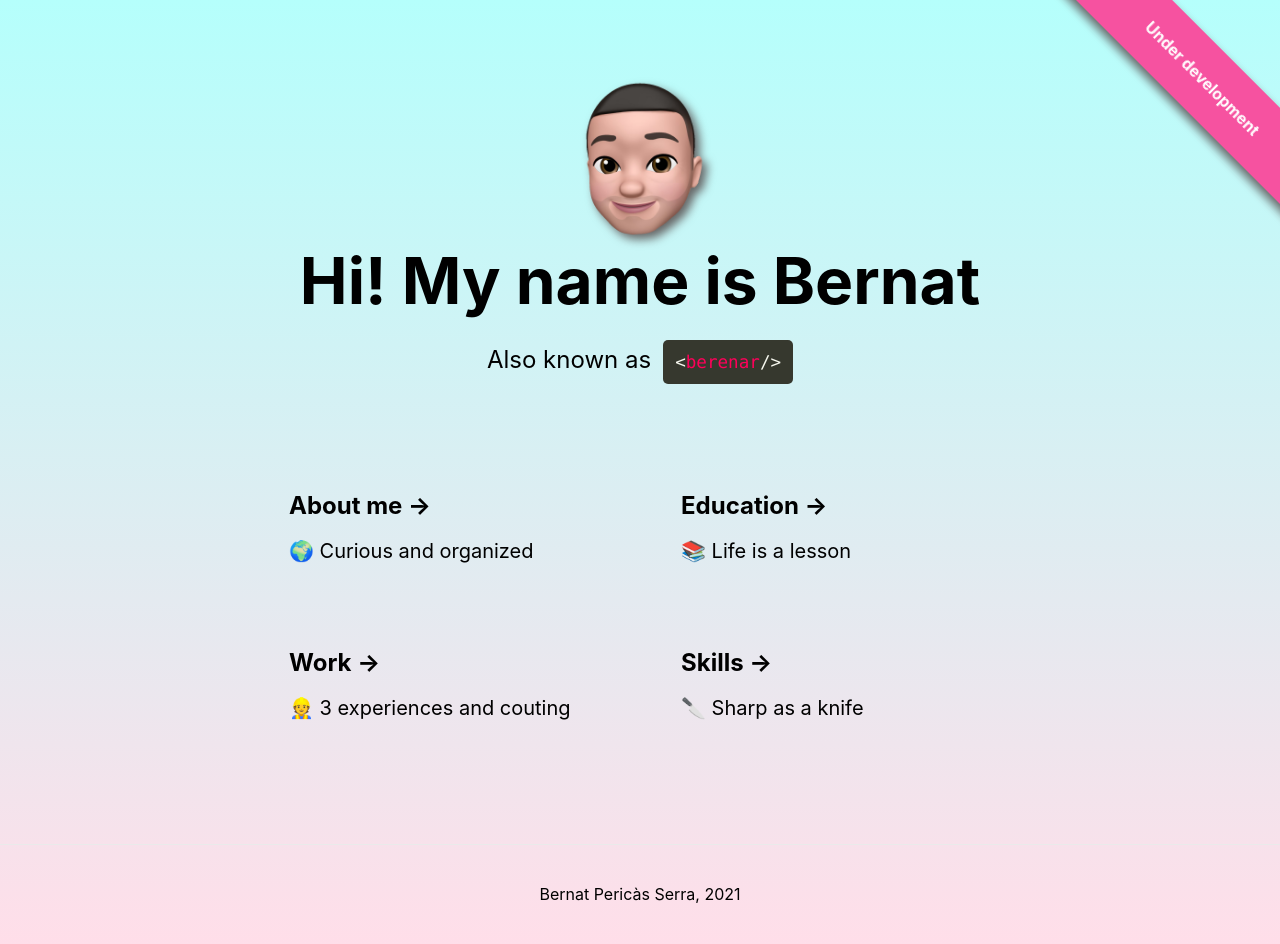
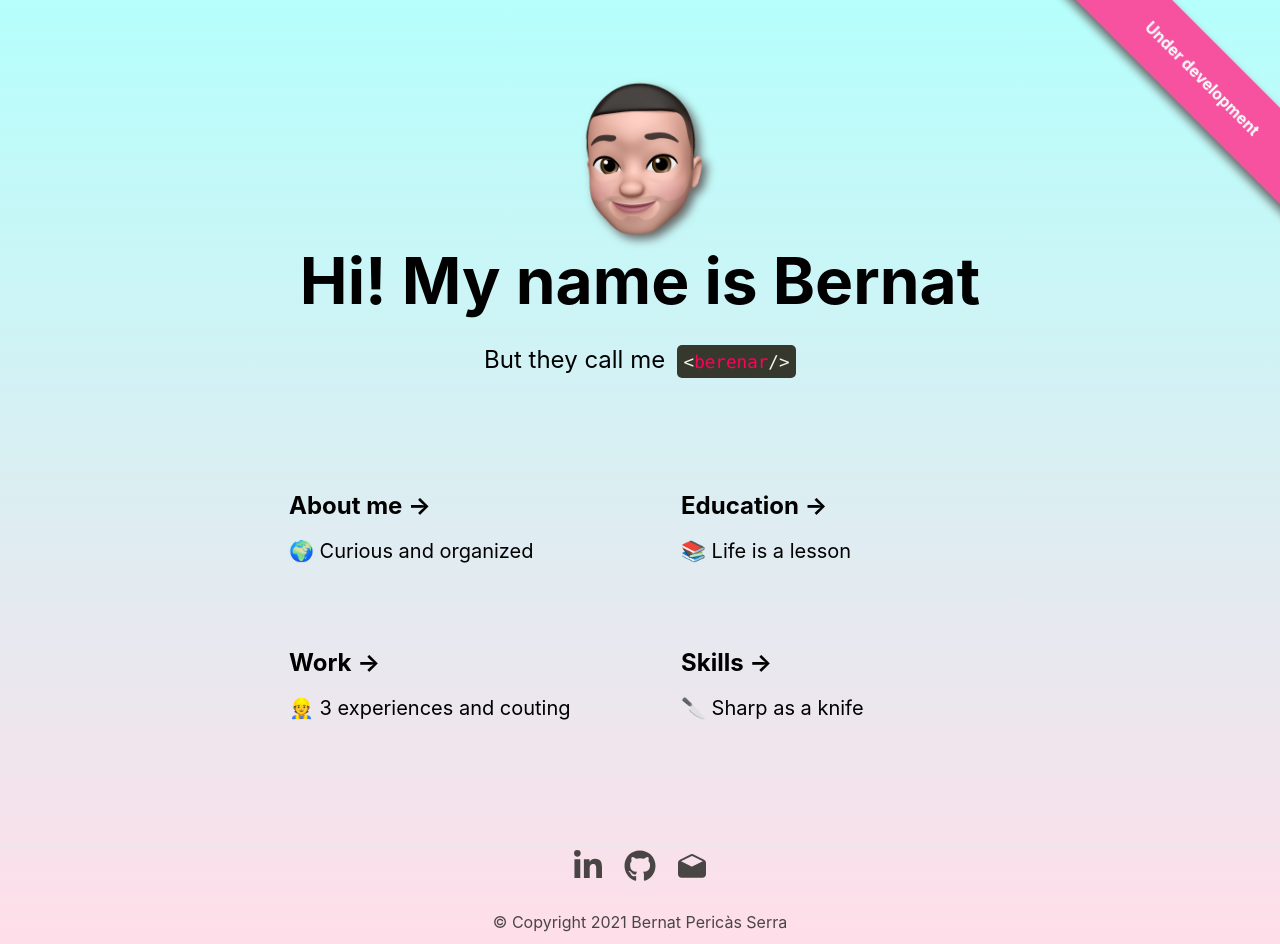
Before and after one commit to berenar/berenar-resume, a Next.js app: page / in a window 1280 px wide. Built offline with nearby package versions, Linux system fonts and the light colour scheme.

Commit message:
Added footer icons with react-icons

```diff
--- a/package.json
+++ b/package.json
@@ -15,6 +15,7 @@
     "node-sass": "^5.0.0",
     "react": "17.0.1",
     "react-dom": "17.0.1",
+    "react-icons": "^4.1.0",
     "react-reveal": "^1.2.2",
     "react-scripts": "^4.0.1",
     "react-spring": "^8.0.27",
--- a/src/components/Footer.tsx
+++ b/src/components/Footer.tsx
@@ -1,3 +1,22 @@
+import { FaLinkedinIn, FaGithub } from "react-icons/fa";
+import { IoMailOpen } from "react-icons/io5";
+
 export default function Headers() {
-  return <footer>Bernat Pericàs Serra, 2021</footer>;
+  const iconSize: string = "2em";
+  return (
+    <footer>
+      <div className="contactIcons">
+        <a href="https://www.linkedin.com/in/bernatps/" target="_blank">
+          <FaLinkedinIn size={iconSize} />
+        </a>
+        <a href="https://github.com/berenar" target="_blank">
+          <FaGithub size={iconSize} />
+        </a>
+        <a href="mailto:bernatpericasserra97@gmail.com?subject=Hi%20Bernat!">
+          <IoMailOpen size={iconSize} />
+        </a>
+      </div>
+      <p>© Copyright 2021 Bernat Pericàs Serra</p>
+    </footer>
+  );
 }
--- a/src/components/Landing.tsx
+++ b/src/components/Landing.tsx
@@ -1,5 +1,4 @@
 import { useState } from "react";
-import Keywords from "@components/Keywords";
 import Pulse from "react-reveal/Pulse";
 import Zoom from "react-reveal/Zoom";
 
@@ -21,9 +20,8 @@ export default function Landing() {
 
   return (
     <div className="container">
-        <h4 className="ribbon">Under development</h4>
+      <h4 className="ribbon">Under development</h4>
       <main>
-
         <div className="cover">
           {/* <Keywords align="right" words={keywordsLeft}></Keywords> */}
 
@@ -45,7 +43,7 @@ export default function Landing() {
 
         <h1 className="title">Hi! My name is Bernat</h1>
         <p className="description">
-          Also known as
+          But they call me
           <Pulse when={githubHover}>
             <div
               className="codeWrapper"
--- a/styles/Footer.ts
+++ b/styles/Footer.ts
@@ -6,17 +6,16 @@ footer {
   height: 100px;
   border-top: 1px solid #eaeaea;
   display: flex;
+  flex-direction: column;
   justify-content: center;
   align-items: center;
+  color: #4A4545;
 }
 
-footer img {
-  margin-left: 0.5rem;
+.contactIcons {
+  display: flex;
+  a {
+    margin: 10px;
+  }
 }
-
-footer a {
-  display: flex;
-  justify-content: center;
-  align-items: center;
-}
-`
+`;
--- a/styles/Landing.ts
+++ b/styles/Landing.ts
@@ -63,7 +63,7 @@ code {
   background: #36382e;
   color: #f6f7ee;
   border-radius: 5px;
-  padding: 0.75rem;
+  padding: 0.4rem;
   font-size: 1.1rem;
   font-family: Menlo, Monaco, Lucida Console, Liberation Mono, DejaVu Sans Mono,
     Bitstream Vera Sans Mono, Courier New, monospace;
```
Also changed, not shown: 2 other files (tests, documents, lock files or other folders).
